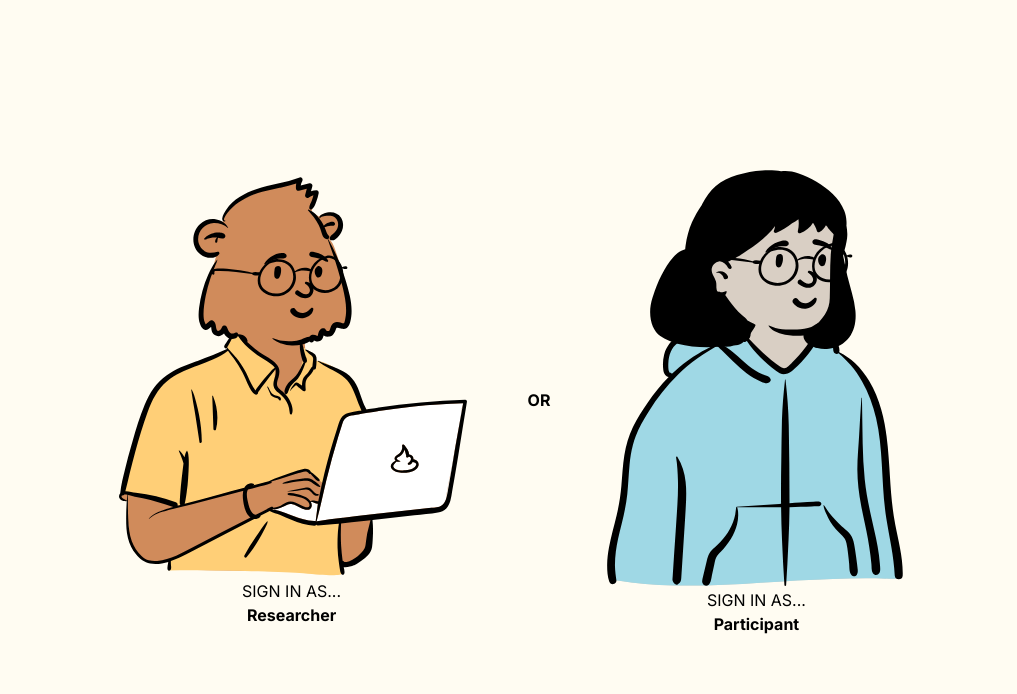
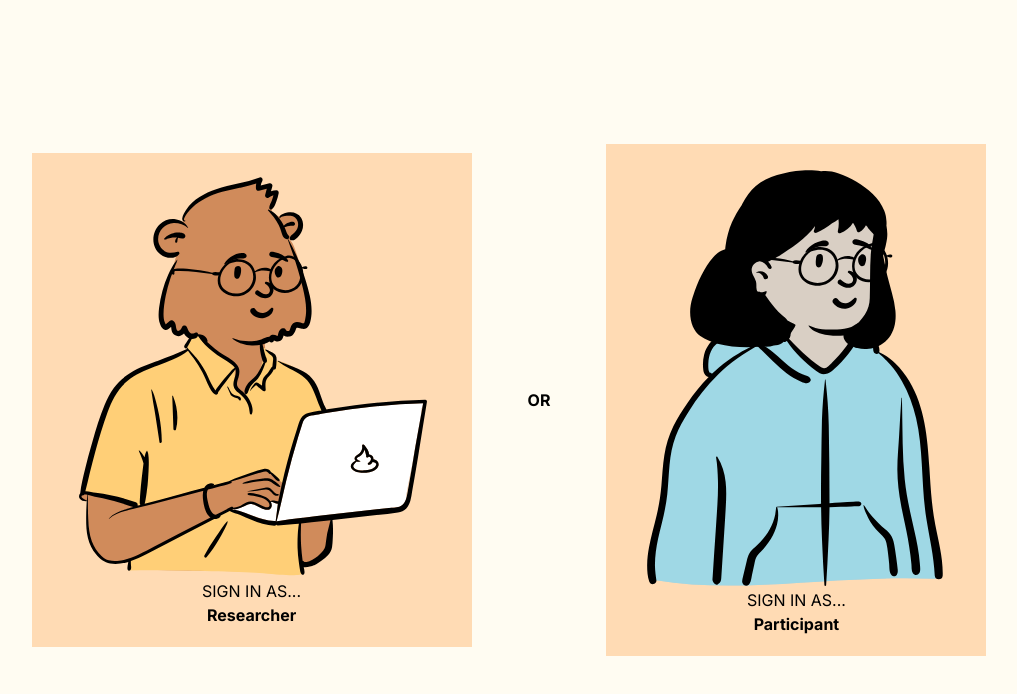
Before and after one commit to yhaooo11/stormhacks2024, a Next.js app in the folder frontend/: page /signup in a window 1280 px wide. Shown: the top 694 px of the page, without its empty margins (131-1148 px from the left). Built offline with nearby package versions, Linux system fonts and the light colour scheme; no server answers.

Commit message:
added background colour to researcher and participant signin

```diff
--- a/frontend/app/signup/page.tsx
+++ b/frontend/app/signup/page.tsx
@@ -5,7 +5,7 @@ import Image from "next/image";
 export default function Login() {
     return (
         <div className="flex flex-row justify-center items-center w-full h-full gap-14">
-            <a className="h-200 w-300" href="">
+            <a className="bg-[#FFDBB4] px-10 py-5 h-200 w-300" href="">
                 <Image
                     src="/assets/Researcher_Image.svg"
                     width={120*3}
@@ -16,7 +16,7 @@ export default function Login() {
                 <p className="font-bold text-center">Researcher</p>
             </a>
             <h2 className="font-bold">OR</h2>
-            <a className="h-200 w-300" href="">
+            <a className="bg-[#FFDBB4] px-10 py-5 h-200 w-300" href="">
                 <Image
                     src="/assets/Participant_Image.svg"
                     width={100*3}
```
